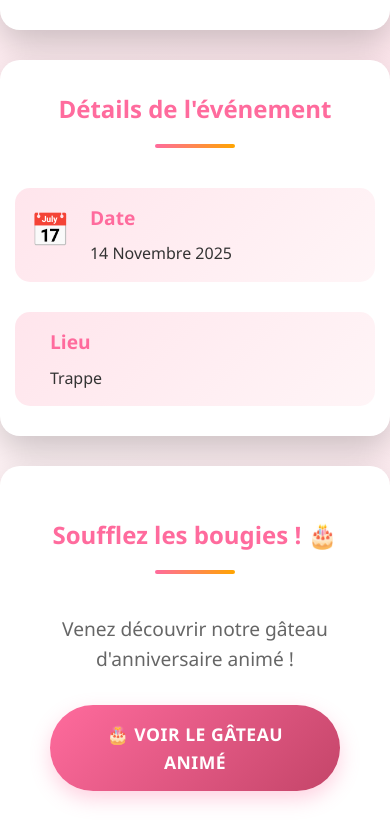
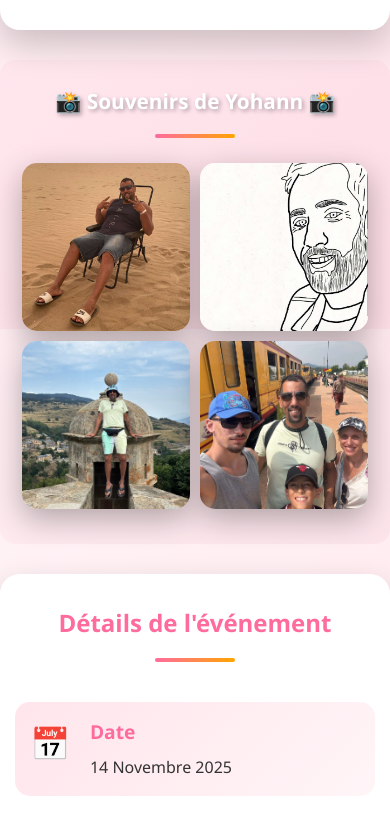
Before and after one commit to ForCoolBirthday/Birthday, a plain HTML site: page index.html in a window 390 px wide. Shown: the part 1359-2184 px from the top of the page. Drawn offline with Linux system fonts and the light colour scheme; sample sign-in values are in the browser's storage.

Commit message:
last commit

```diff
--- a/index.html
+++ b/index.html
@@ -37,6 +37,29 @@
                 <h3>✨ Joyeux Anniversaire ✨</h3>
                 <p>C'est l'âge où tu commences à comprendre que tes parents avaient raison. Mais c'est aussi l'âge où tu peux faire ce que tu veux, donc profites ! Bon anniversaire ! 🎉</p>
                 <span class="message-author">- Quelqu'un qui t'aime</span>
+            </div>
+        </div>
+    </section>
+
+    <!-- Section Galerie de Photos -->
+    <section class="gallery-section">
+        <h2>📸 Souvenirs de Yohann 📸</h2>
+        <div class="gallery-container">
+            <div class="gallery-item">
+                <img src="img/yo1.jpg" alt="Yohann - Photo 1" class="gallery-img" loading="lazy">
+                <div class="gallery-overlay"></div>
+            </div>
+            <div class="gallery-item">
+                <img src="img/yo2.jpg" alt="Yohann - Photo 2" class="gallery-img" loading="lazy">
+                <div class="gallery-overlay"></div>
+            </div>
+            <div class="gallery-item">
+                <img src="img/yo3.jpg" alt="Yohann - Photo 3" class="gallery-img" loading="lazy">
+                <div class="gallery-overlay"></div>
+            </div>
+            <div class="gallery-item">
+                <img src="img/yo4.jpg" alt="Yohann - Photo 4" class="gallery-img" loading="lazy">
+                <div class="gallery-overlay"></div>
             </div>
         </div>
     </section>
--- a/style.css
+++ b/style.css
@@ -624,6 +624,114 @@ section h2::after {
     }
 }
 
+/* ===== GALERIE DE PHOTOS ===== */
+.gallery-section {
+    padding: clamp(40px, 8vw, 80px) clamp(20px, 5vw, 40px);
+    background: linear-gradient(135deg, rgba(255, 107, 157, 0.05), rgba(196, 69, 105, 0.05));
+    text-align: center;
+    border-radius: 20px;
+    margin: clamp(30px, 6vw, 60px) auto;
+    max-width: 1200px;
+}
+
+.gallery-section h2 {
+    font-size: clamp(1.8rem, 5vw, 2.5rem);
+    color: white;
+    margin-bottom: clamp(30px, 6vw, 50px);
+    text-shadow: 2px 2px 4px rgba(0, 0, 0, 0.3);
+}
+
+.gallery-container {
+    display: grid;
+    grid-template-columns: repeat(auto-fit, minmax(250px, 1fr));
+    gap: clamp(15px, 3vw, 25px);
+    padding: clamp(20px, 4vw, 30px);
+}
+
+.gallery-item {
+    position: relative;
+    overflow: hidden;
+    border-radius: 15px;
+    aspect-ratio: 1;
+    cursor: pointer;
+    box-shadow: 0 10px 30px rgba(0, 0, 0, 0.3);
+    animation: fadeInUp 0.6s ease-out backwards;
+}
+
+.gallery-item:nth-child(1) { animation-delay: 0.1s; }
+.gallery-item:nth-child(2) { animation-delay: 0.2s; }
+.gallery-item:nth-child(3) { animation-delay: 0.3s; }
+.gallery-item:nth-child(4) { animation-delay: 0.4s; }
+
+.gallery-img {
+    width: 100%;
+    height: 100%;
+    object-fit: cover;
+    transition: transform 0.4s cubic-bezier(0.34, 1.56, 0.64, 1);
+    display: block;
+}
+
+.gallery-overlay {
+    position: absolute;
+    top: 0;
+    left: 0;
+    width: 100%;
+    height: 100%;
+    background: linear-gradient(135deg, rgba(255, 107, 157, 0.4), rgba(196, 69, 105, 0.4));
+    opacity: 0;
+    transition: opacity 0.4s ease;
+    z-index: 2;
+}
+
+.gallery-item:hover .gallery-img {
+    transform: scale(1.1) rotate(2deg);
+}
+
+.gallery-item:hover .gallery-overlay {
+    opacity: 1;
+}
+
+/* Responsive Gallery */
+@media (max-width: 768px) {
+    .gallery-section {
+        padding: clamp(30px, 6vw, 50px) clamp(15px, 4vw, 25px);
+        margin: clamp(20px, 4vw, 40px) auto;
+    }
+
+    .gallery-section h2 {
+        font-size: clamp(1.5rem, 4vw, 2rem);
+        margin-bottom: clamp(20px, 4vw, 35px);
+    }
+
+    .gallery-container {
+        grid-template-columns: repeat(auto-fit, minmax(200px, 1fr));
+        gap: clamp(12px, 2.5vw, 18px);
+        padding: clamp(15px, 3vw, 20px);
+    }
+}
+
+@media (max-width: 480px) {
+    .gallery-section {
+        padding: clamp(25px, 5vw, 35px) clamp(10px, 3vw, 15px);
+        margin: clamp(15px, 3vw, 25px) auto;
+        border-radius: 15px;
+    }
+
+    .gallery-section h2 {
+        font-size: clamp(1.3rem, 3.5vw, 1.8rem);
+        margin-bottom: clamp(15px, 3vw, 25px);
+    }
+
+    .gallery-container {
+        grid-template-columns: repeat(auto-fit, minmax(160px, 1fr));
+        gap: clamp(10px, 2vw, 15px);
+        padding: clamp(10px, 2.5vw, 15px);
+    }
+
+    .gallery-item:hover .gallery-img {
+        transform: scale(1.08) rotate(1deg);
+    }
+}
 /* Animation de vague de gradient */
 @keyframes gradientWave {
     0%, 100% {
```
Also changed, not shown: img/yo1.jpg (added), img/yo2.jpg (added), img/yo3.jpg (added), img/yo4.jpg (added).
